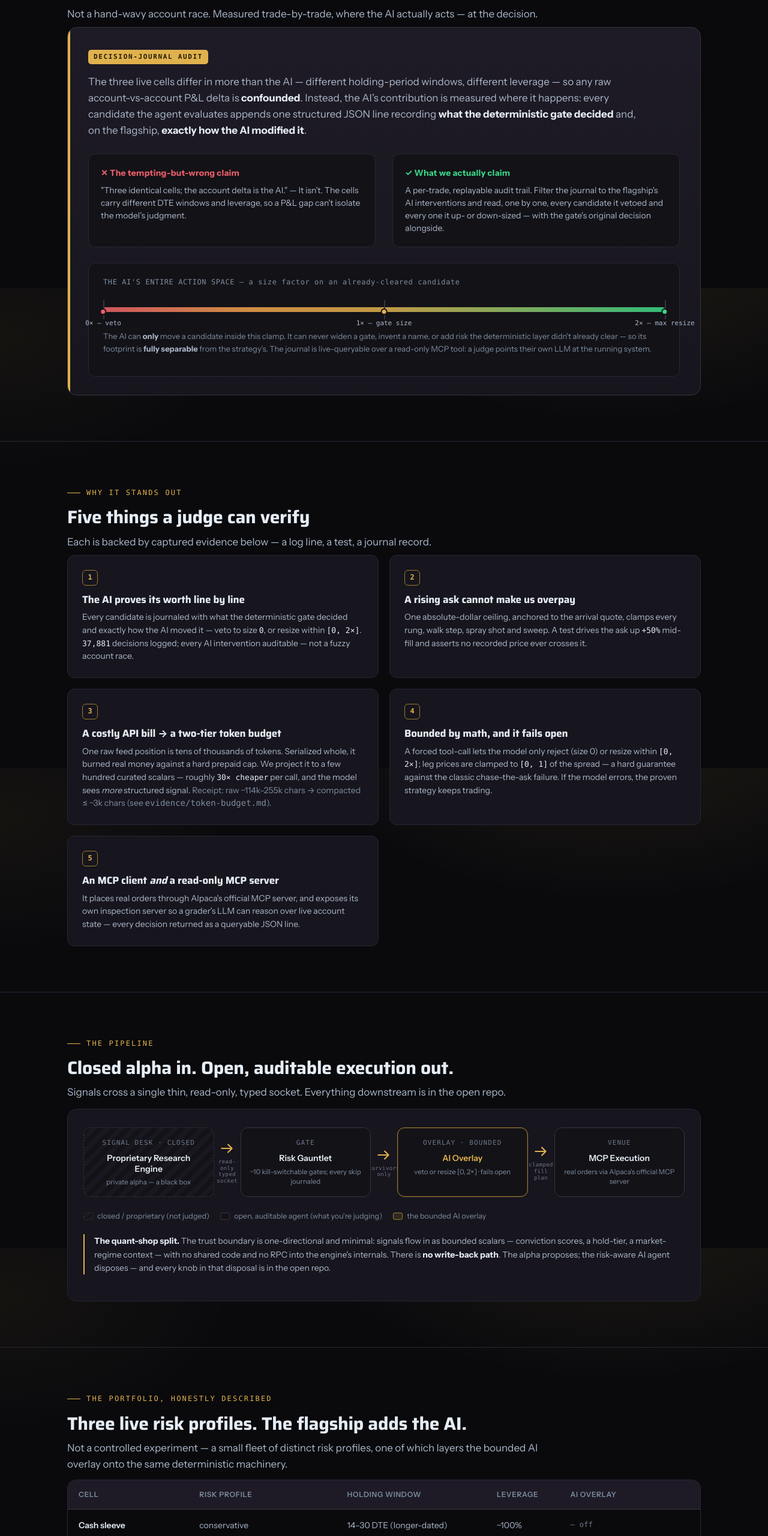
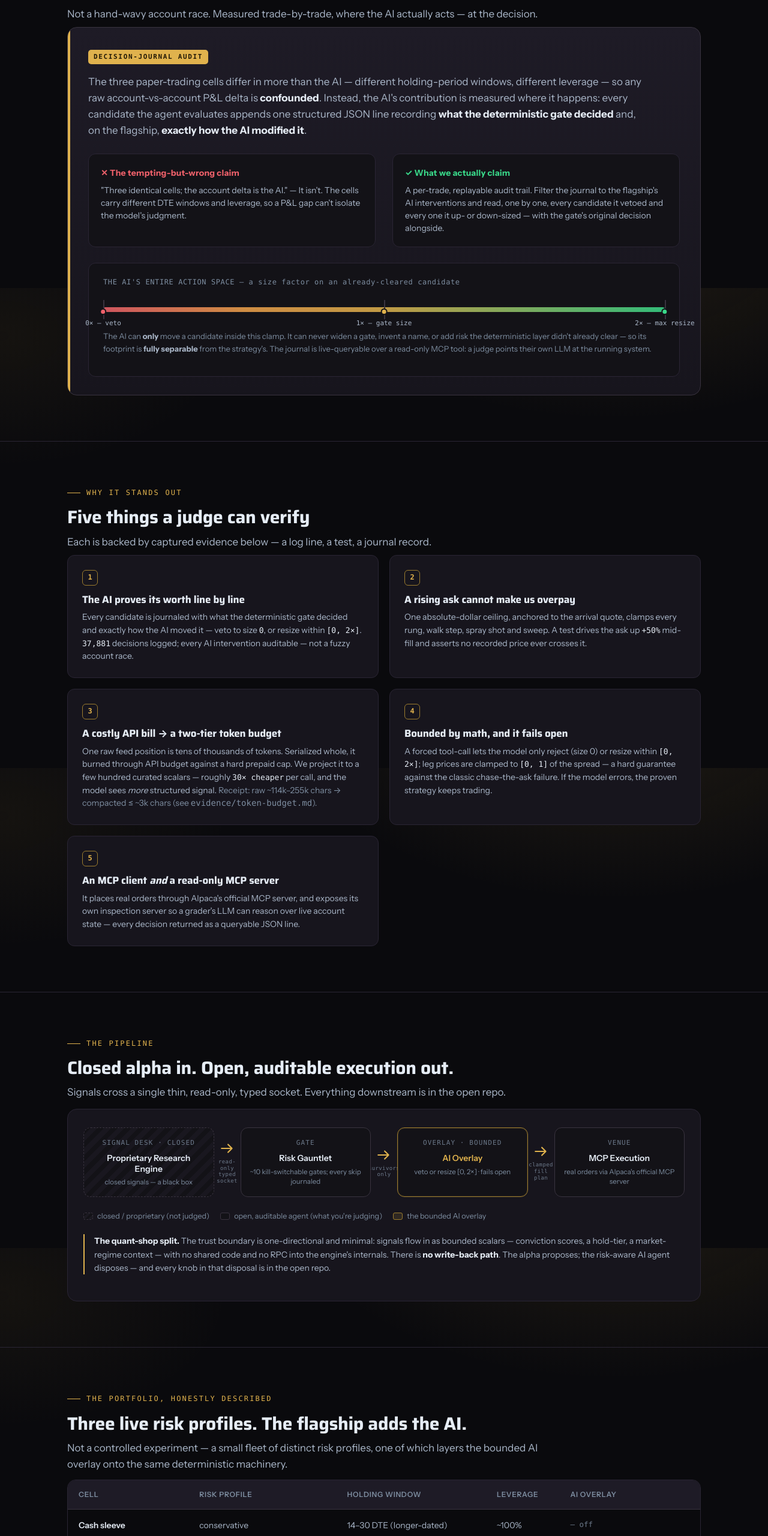
Before and after one commit to chiefsmurph/alpaca-ai-agents-hackathon, a website: page index.html in a window 1280 px wide. Shown: the part 1920-4480 px from the top of the page at 60% size. Drawn offline with Linux system fonts and the light colour scheme; no server answers.

Commit message:
site: say paper trading explicitly

```diff
--- a/index.html
+++ b/index.html
@@ -499,7 +499,7 @@
     <div class="headline-panel">
       <span class="honest">Decision-journal audit</span>
       <p class="lede" style="max-width:82ch">
-        The three live cells differ in more than the AI — different holding-period windows, different
+        The three paper-trading cells differ in more than the AI — different holding-period windows, different
         leverage — so any raw account-vs-account P&amp;L delta is <b style="color:var(--ink)">confounded</b>.
         Instead, the AI's contribution is measured where it happens: every candidate the agent evaluates
         appends one structured JSON line recording <b style="color:var(--ink)">what the deterministic gate decided</b>
@@ -566,7 +566,7 @@
       <div class="feature">
         <div class="num">3</div>
         <h3>A costly API bill → a two-tier token budget</h3>
-        <p>One raw feed position is tens of thousands of tokens. Serialized whole, it burned real money against a
+        <p>One raw feed position is tens of thousands of tokens. Serialized whole, it burned through API budget against a
            hard prepaid cap. We project it to a few hundred curated scalars — roughly <span class="k">30× cheaper</span>
            per call, and the model sees <em>more</em> structured signal.
            <span style="color:var(--ink3)">Receipt: raw ~114k–255k chars → compacted ≤ ~3k chars (see <span class="mono">evidence/token-budget.md</span>).</span></p>
@@ -600,7 +600,7 @@
         <div class="node closed">
           <div class="ico">Signal desk · closed</div>
           <div class="nm">Proprietary Research Engine</div>
-          <div class="sub">private alpha — a black box</div>
+          <div class="sub">closed signals — a black box</div>
         </div>
         <div class="arrow">
           <svg viewBox="0 0 24 24" fill="none"><path d="M3 12h16M13 6l6 6-6 6" stroke="currentColor" stroke-width="2" stroke-linecap="round" stroke-linejoin="round"/></svg>
@@ -724,7 +724,7 @@
   <div class="wrap">
     <p class="eyebrow">Captured, verifiable</p>
     <h2>Evidence</h2>
-    <p class="lede">Verbatim from the live cells and the test suite. Proprietary score names genericized; account fields redacted.</p>
+    <p class="lede">Verbatim from the paper-trading cells and the test suite. Proprietary score names genericized; account fields redacted.</p>
 
     <!-- Decision journal -->
     <div class="ev">
```
